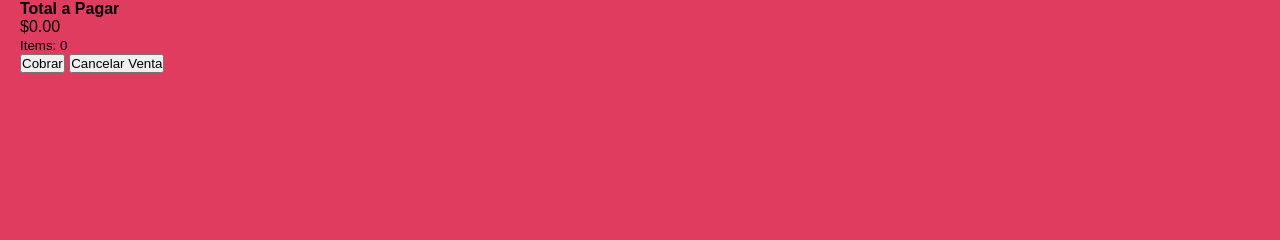
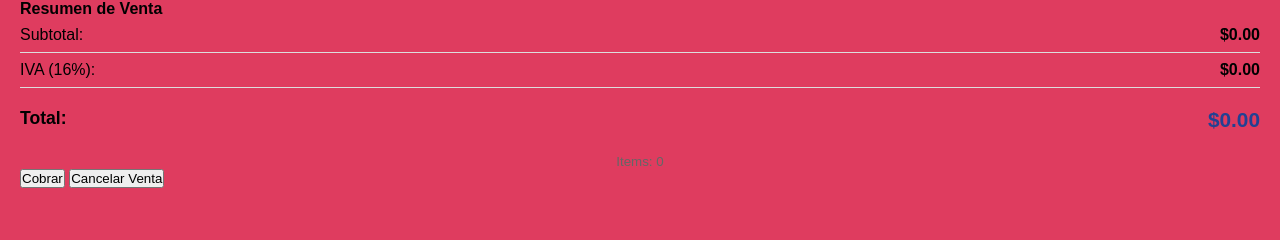
Before and after one commit to AngelPwG/lazerdisc-webapp, a PHP site: template views/ventas/pos.php in a window 1280 px wide. Shown: the part 212-452 px from the top of the page. Run offline with PHP 8.4, Linux system fonts and the light colour scheme; the template is opened without the code that fills it, so the values that code supplies are empty.

Commit message:
Mejorar POS: desglose de IVA, UX de ticket y validaciones
Se agrega el desglose de subtotal e IVA en el POS y su visualización en la interfaz. Se mejora la experiencia de generación de ticket abriendo la ventana antes de la petición para evitar bloqueos de popups. Se ajusta la validación de formularios de discos para ejecutarse en onblur en vez de oninput. El manejo de errores de login ahora redirige con mensaje de alerta amigable.

```diff
--- a/assets/js/pos.js
+++ b/assets/js/pos.js
@@ -93,6 +93,13 @@ function renderCarrito(carrito) {
         tbody.innerHTML = '<tr><td colspan="6" style="text-align:center; color:#999;">Carrito vacío</td></tr>';
     }
 
+    // Calcular subtotal e IVA (asumiendo que el precio incluye IVA del 16%)
+    const IVA_RATE = 0.16;
+    const subtotal = total / (1 + IVA_RATE);
+    const iva = total - subtotal;
+
+    document.getElementById('subtotal-venta').innerText = subtotal.toFixed(2);
+    document.getElementById('iva-venta').innerText = iva.toFixed(2);
     document.getElementById('total-venta').innerText = total.toFixed(2);
     document.getElementById('total-items').innerText = items;
 }
@@ -132,16 +139,38 @@ function confirmarVenta() {
 
     if (!confirm('¿Confirmar venta por $' + total.toFixed(2) + '?')) return;
 
+    // Abrir ventana ANTES del fetch para evitar que el bloqueador de popups la bloquee
+    // Abrimos con una página de espera o en blanco
+    const ticketWindow = window.open('', '_blank');
+    if (ticketWindow) {
+        ticketWindow.document.write('<html><head><title>Generando ticket...</title></head><body style="font-family: Arial; text-align: center; padding-top: 50px;"><h2>Generando ticket...</h2><p>Por favor espere...</p></body></html>');
+    }
+
     fetch('index.php?c=Ventas&a=confirmar')
         .then(res => res.json())
         .then(data => {
             if (data.status === 'success') {
                 alert('Venta realizada con éxito. Folio: ' + data.folio);
-                window.open('index.php?c=Ventas&a=ticket&id=' + data.id_venta, '_blank');
+                // Redirigir la ventana que ya abrimos
+                if (ticketWindow) {
+                    ticketWindow.location.href = 'index.php?c=Ventas&a=ticket&id=' + data.id_venta;
+                }
                 location.reload();
             } else {
+                // Si hay error, cerrar la ventana que abrimos
+                if (ticketWindow) {
+                    ticketWindow.close();
+                }
                 alert('Error: ' + data.msg);
             }
+        })
+        .catch(err => {
+            // En caso de error de red, también cerrar la ventana
+            if (ticketWindow) {
+                ticketWindow.close();
+            }
+            console.error(err);
+            alert('Error de conexión al procesar la venta');
         });
 }
 
--- a/controllers/AuthController.php
+++ b/controllers/AuthController.php
@@ -28,7 +28,8 @@ class AuthController
             header("Location: index.php?c=Discos&a=index");
             exit;
         } else {
-            echo json_encode(['status' => 'error', 'message' => 'Usuario o contraseña incorrectos']);
+            header("Location: index.php?c=Auth&a=index&error=1");
+            exit;
         }
     }
 
--- a/views/auth/index.php
+++ b/views/auth/index.php
@@ -9,6 +9,12 @@
 </head>
 
 <body class="login-page">
+    <?php if (isset($_GET['error'])): ?>
+        <script>
+            alert('Usuario o contraseña incorrectos. Por favor, intente nuevamente.');
+        </script>
+    <?php endif; ?>
+
     <div class="login-container">
         <div class="logo-space">
             <img src="assets/img/logo.png" alt="Logo de la Empresa">
--- a/views/discos/crear.php
+++ b/views/discos/crear.php
@@ -63,7 +63,7 @@
                 <div class="form-group">
                     <label>Año Lanzamiento:</label>
                     <input type="number" name="anio" min="1900" max="2099" required
-                        oninput="validarAnio(this)">
+                        onblur="validarAnio(this)">
                 </div>
 
                 <div class="form-group">
@@ -88,12 +88,12 @@
                 <div class="form-group">
                     <label>Precio Venta:</label>
                     <input type="number" step="0.01" name="precio" required
-                        oninput="validarPrecio(this)">
+                        onblur="validarPrecio(this)">
                 </div>
                 <div class="form-group">
                     <label>Costo Promedio:</label>
                     <input type="number" step="0.01" name="costo" required
-                        oninput="validarCosto(this)">
+                        onblur="validarCosto(this)">
                 </div>
             </fieldset>
 
--- a/views/discos/editar.php
+++ b/views/discos/editar.php
@@ -76,7 +76,7 @@
                     <label>Año Lanzamiento:</label>
                     <input type="number" name="anio" min="1900" max="2099"
                         value="<?= $disco['anio_lanzamiento'] ?? '' ?>" required
-                        oninput="validarAnio(this)">
+                        onblur="validarAnio(this)">
                 </div>
 
                 <div class="form-group">
@@ -101,12 +101,12 @@
                 <div class="form-group">
                     <label>Precio Venta:</label>
                     <input type="number" step="0.01" name="precio" value="<?= $disco['precio_venta'] ?>" required
-                        oninput="validarPrecio(this)">
+                        onblur="validarPrecio(this)">
                 </div>
                 <div class="form-group">
                     <label>Costo Promedio:</label>
                     <input type="number" step="0.01" name="costo" value="<?= $disco['costo_promedio'] ?>" required
-                        oninput="validarCosto(this)">
+                        onblur="validarCosto(this)">
                 </div>
             </fieldset>
 
--- a/views/ventas/pos.php
+++ b/views/ventas/pos.php
@@ -63,12 +63,26 @@
         <div class="pos-right">
             <div class="totals-area">
                 <div class="totals-card">
-                    <h4>Total a Pagar</h4>
-                    <div class="total-amount">$<span
-                            id="total-venta"><?= isset($_SESSION['carrito']) ? number_format(array_sum(array_column($_SESSION['carrito'], 'subtotal')), 2) : '0.00' ?></span>
+                    <h4>Resumen de Venta</h4>
+
+                    <div style="display: flex; justify-content: space-between; padding: 8px 0; border-bottom: 1px solid #ddd;">
+                        <span>Subtotal:</span>
+                        <span style="font-weight: 600;">$<span id="subtotal-venta">0.00</span></span>
                     </div>
-                    <small>Items: <span
-                            id="total-items"><?= isset($_SESSION['carrito']) ? count($_SESSION['carrito']) : 0 ?></span></small>
+
+                    <div style="display: flex; justify-content: space-between; padding: 8px 0; border-bottom: 1px solid #ddd;">
+                        <span>IVA (16%):</span>
+                        <span style="font-weight: 600;">$<span id="iva-venta">0.00</span></span>
+                    </div>
+
+                    <div style="display: flex; justify-content: space-between; padding: 12px 0; margin-top: 8px;">
+                        <span style="font-size: 1.1em; font-weight: bold;">Total:</span>
+                        <span style="font-size: 1.3em; font-weight: bold; color: var(--color-secondary-dark, #2c3e50);">$<span id="total-venta"><?= isset($_SESSION['carrito']) ? number_format(array_sum(array_column($_SESSION['carrito'], 'subtotal')), 2) : '0.00' ?></span></span>
+                    </div>
+
+                    <small style="display: block; text-align: center; margin-top: 10px; color: #666;">
+                        Items: <span id="total-items"><?= isset($_SESSION['carrito']) ? count($_SESSION['carrito']) : 0 ?></span>
+                    </small>
                 </div>
             </div>
 
```
